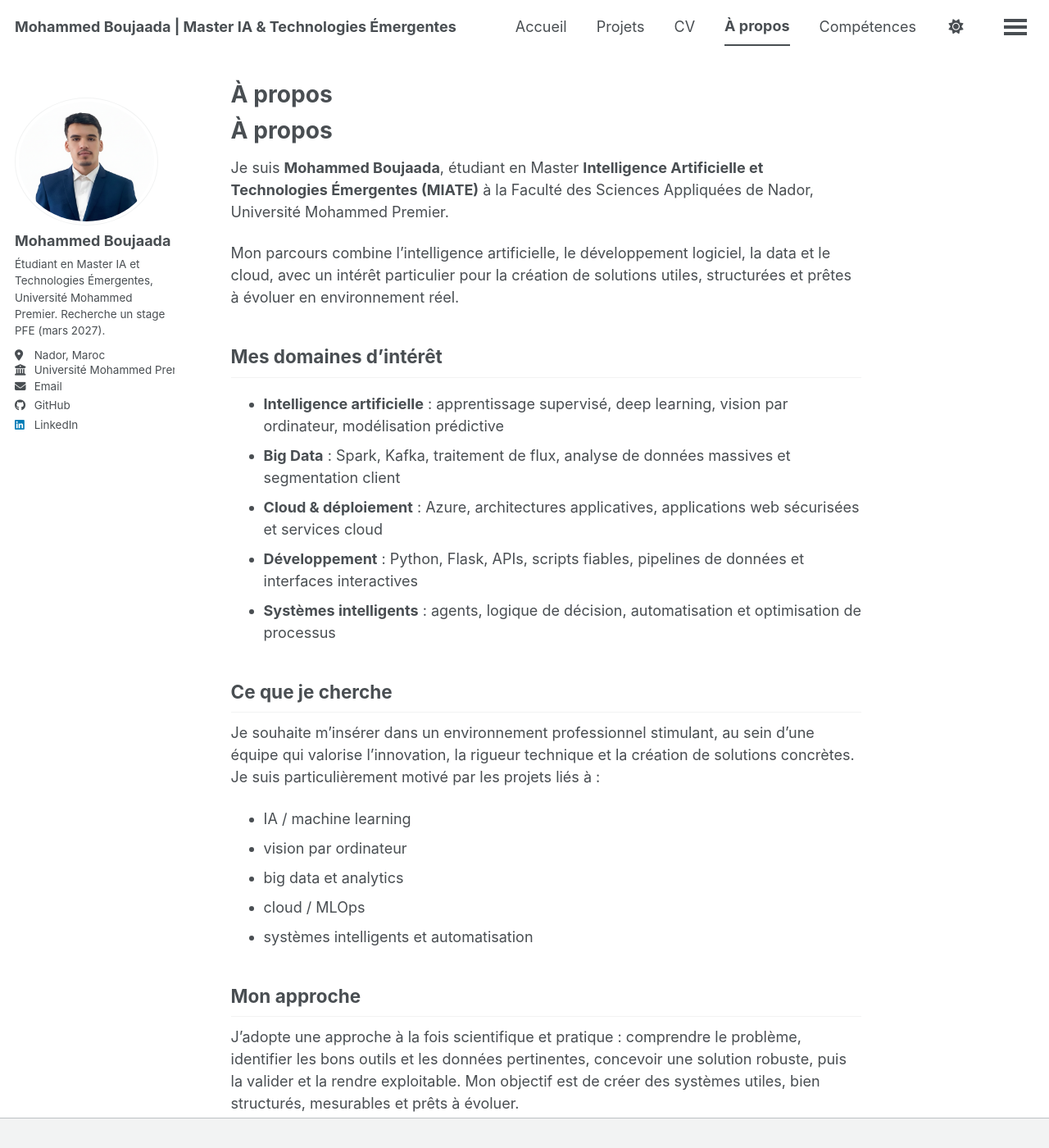
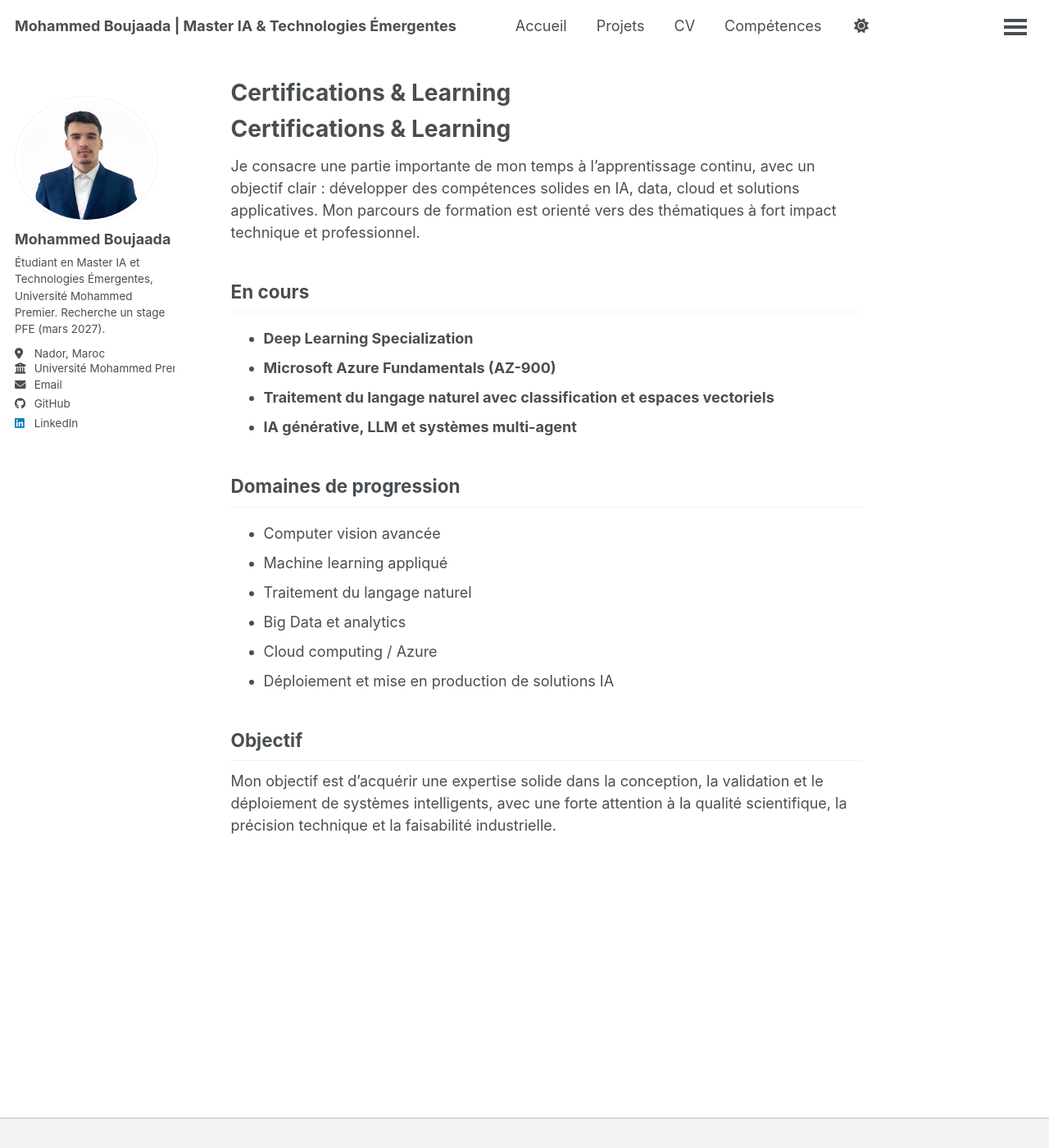
Before and after one commit to mohammed-boujaada/mohammed-boujaada.github.io, a Jekyll site: the page built from _pages/about.md, in a window 1280 px wide and 1400 px high. Shown: the whole window at 82% size. Built offline with Jekyll 4.4.1, drawn with Linux system fonts in a browser that asks for light colours; a style sheet for code colours, icons or effects is not loaded; some of the changed text lies outside the part shown.

Commit message:
Remove About and keep CV and Learning in menu

```diff
--- a/_data/navigation.yml
+++ b/_data/navigation.yml
@@ -6,8 +6,6 @@ main:
     url: /portfolio/
   - title: "CV"
     url: /cv/
-  - title: "À propos"
-    url: /about/
   - title: "Compétences"
     url: /skills/
   - title: "Certifications & Learning"
--- a/_pages/about.md
+++ b/_pages/about.md
@@ -1,36 +1,30 @@
 ---
-title: "À propos"
-excerpt: "Mohammed Boujaada - Master IA & Technologies Émergentes"
+title: "Certifications & Learning"
+excerpt: "Certifications, parcours de formation et apprentissage continu"
 sitemap: false
 permalink: /about/
 ---
 
-# À propos
+# Certifications & Learning
 
-Je suis **Mohammed Boujaada**, étudiant en Master **Intelligence Artificielle et Technologies Émergentes (MIATE)** à la Faculté des Sciences Appliquées de Nador, Université Mohammed Premier.
+Je consacre une partie importante de mon temps à l’apprentissage continu, avec un objectif clair : développer des compétences solides en IA, data, cloud et solutions applicatives. Mon parcours de formation est orienté vers des thématiques à fort impact technique et professionnel.
 
-Mon parcours combine l’intelligence artificielle, le développement logiciel, la data et le cloud, avec un intérêt particulier pour la création de solutions utiles, structurées et prêtes à évoluer en environnement réel.
+## En cours
 
-## Mes domaines d’intérêt
+- **Deep Learning Specialization**
+- **Microsoft Azure Fundamentals (AZ-900)**
+- **Traitement du langage naturel avec classification et espaces vectoriels**
+- **IA générative, LLM et systèmes multi-agent**
 
-- **Intelligence artificielle** : apprentissage supervisé, deep learning, vision par ordinateur, modélisation prédictive
-- **Big Data** : Spark, Kafka, traitement de flux, analyse de données massives et segmentation client
-- **Cloud & déploiement** : Azure, architectures applicatives, applications web sécurisées et services cloud
-- **Développement** : Python, Flask, APIs, scripts fiables, pipelines de données et interfaces interactives
-- **Systèmes intelligents** : agents, logique de décision, automatisation et optimisation de processus
+## Domaines de progression
 
-## Ce que je cherche
+- Computer vision avancée
+- Machine learning appliqué
+- Traitement du langage naturel
+- Big Data et analytics
+- Cloud computing / Azure
+- Déploiement et mise en production de solutions IA
 
-Je souhaite m’insérer dans un environnement professionnel stimulant, au sein d’une équipe qui valorise l’innovation, la rigueur technique et la création de solutions concrètes. Je suis particulièrement motivé par les projets liés à :
+## Objectif
 
-- IA / machine learning
-- vision par ordinateur
-- big data et analytics
-- cloud / MLOps
-- systèmes intelligents et automatisation
-
-## Mon approche
-
-J’adopte une approche à la fois scientifique et pratique : comprendre le problème, identifier les bons outils et les données pertinentes, concevoir une solution robuste, puis la valider et la rendre exploitable. Mon objectif est de créer des systèmes utiles, bien structurés, mesurables et prêts à évoluer.
-
-Je reste ouvert aux collaborations, aux échanges techniques et aux opportunités de stage, notamment pour des projets de fin d’études (PFE) à partir de 2027.
+Mon objectif est d’acquérir une expertise solide dans la conception, la validation et le déploiement de systèmes intelligents, avec une forte attention à la qualité scientifique, la précision technique et la faisabilité industrielle.
```
